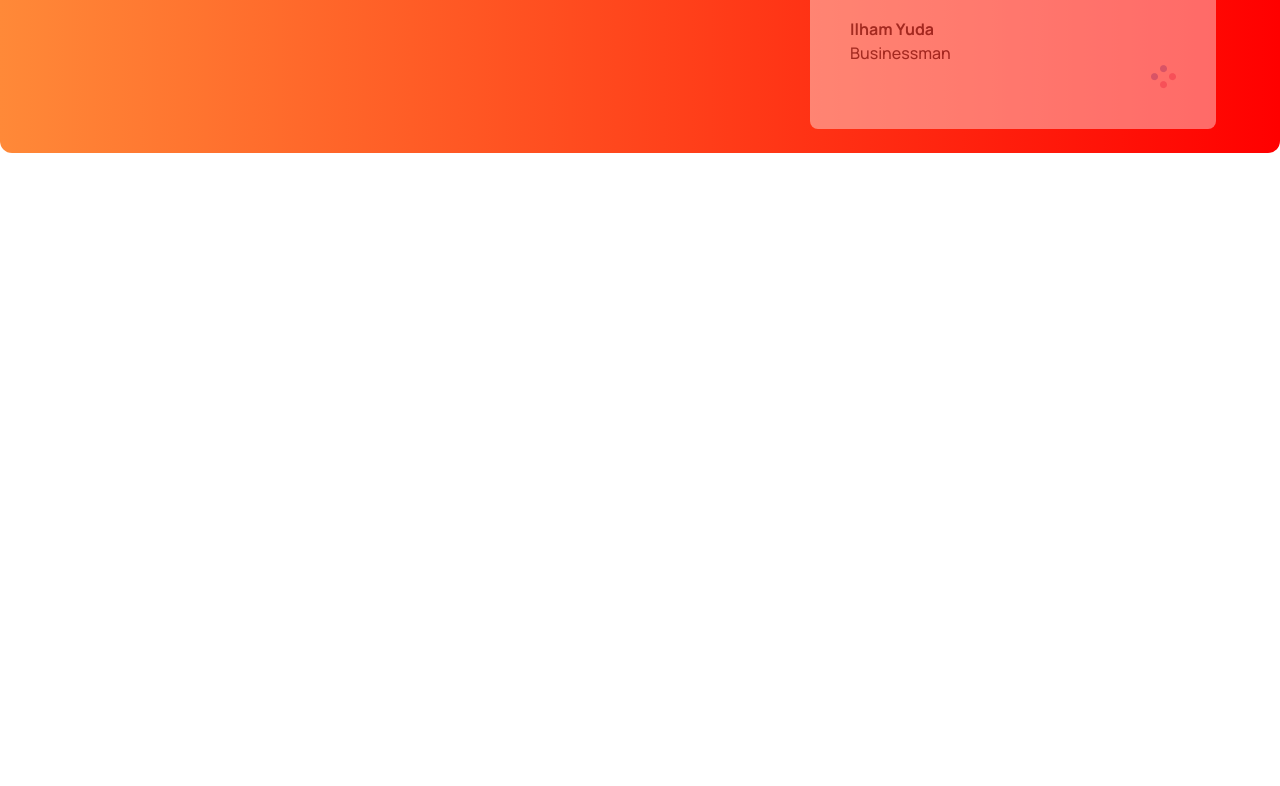
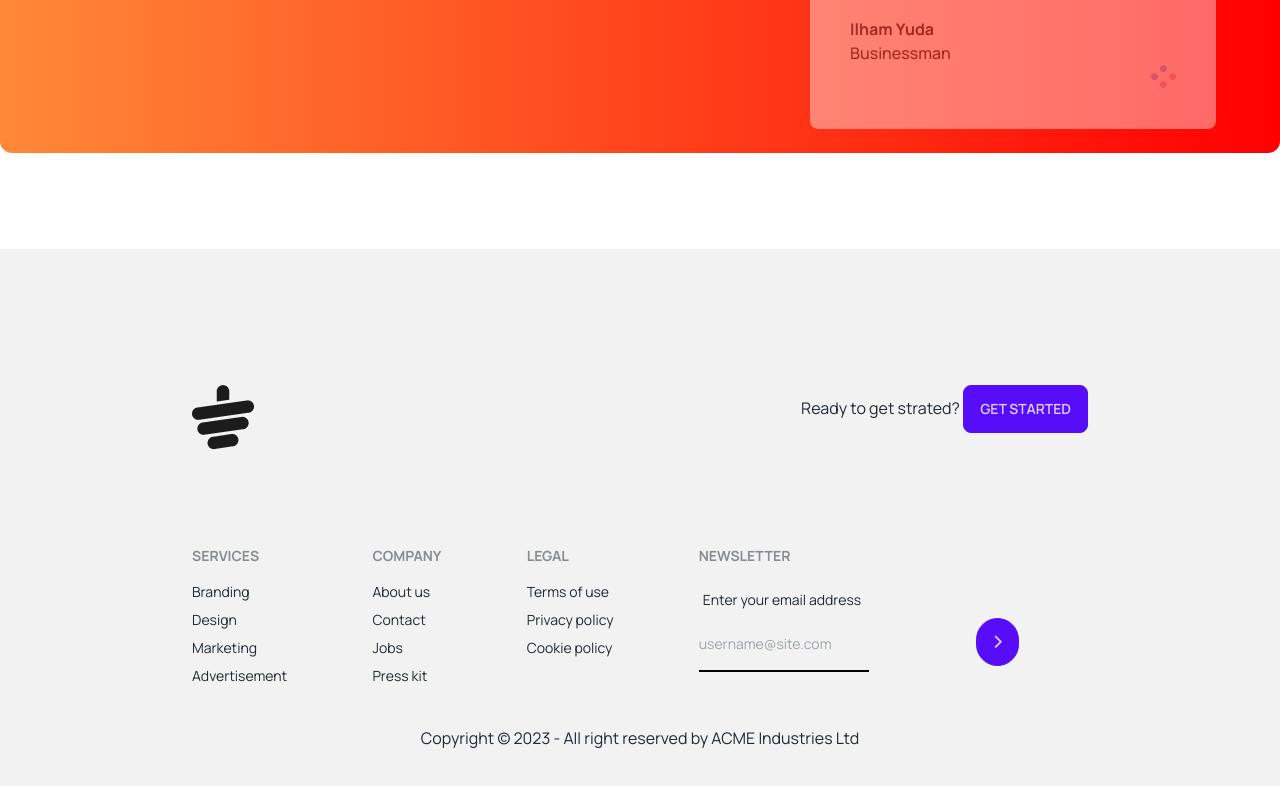
Before and after one commit to Subratabanik1/tea-house-practice, a plain HTML site: page index.html in a window 1280 px wide. Shown: the part 2282-3068 px from the top of the page. Before the commit the page ends 2531 px from the top, so only its background shows below. Drawn offline with nearby package versions, Linux system fonts and the light colour scheme.

Commit message:
footer section done

```diff
--- a/index.html
+++ b/index.html
@@ -219,9 +219,55 @@
 
         </section>
     </main>
-    <footer>
+    <footer class="px-48 py-10 bg-base-200 text-base-content" >
+        <div class="flex justify-between my-24">
+            <img src="images/cup.png" alt="">
+        <p>
+            <span>Ready to get strated?</span>
+            <button class="btn btn-primary">Get Started</button>
+        </p>
+        </div>
+        <div class="footer ">
+            <div>
+                <span class="footer-title">Services</span>
+                <a class="link link-hover">Branding</a>
+                <a class="link link-hover">Design</a>
+                <a class="link link-hover">Marketing</a>
+                <a class="link link-hover">Advertisement</a>
+              </div>
+              <div>
+                <span class="footer-title">Company</span>
+                <a class="link link-hover">About us</a>
+                <a class="link link-hover">Contact</a>
+                <a class="link link-hover">Jobs</a>
+                <a class="link link-hover">Press kit</a>
+              </div>
+              <div>
+                <span class="footer-title">Legal</span>
+                <a class="link link-hover">Terms of use</a>
+                <a class="link link-hover">Privacy policy</a>
+                <a class="link link-hover">Cookie policy</a>
+              </div>
+              <div>
+                <span class="footer-title">Newsletter</span>
+                <div class="form-control w-80">
+                  <label class="label">
+                    <span class="label-text">Enter your email address</span>
+                  </label>
+                  <div class="relative">
+                    <input type="text" placeholder="username@site.com" class="py-4 bg-transparent border-b-2 border-black outline-none" />
+                    <button class="btn btn-primary absolute top-0 right-0 rounded-full"><i class="fa-solid fa-chevron-right"></i>
 
-    </footer>
+                    </button>
+                  </div>
+                </div>
+              </div>
+        </div>
+        <div class= "mt-10 text-center">
+            <p>Copyright © 2023 - All right reserved by ACME Industries Ltd</p>
+          </div>
+      </footer>
+
 </body>
 
 </html>
```
